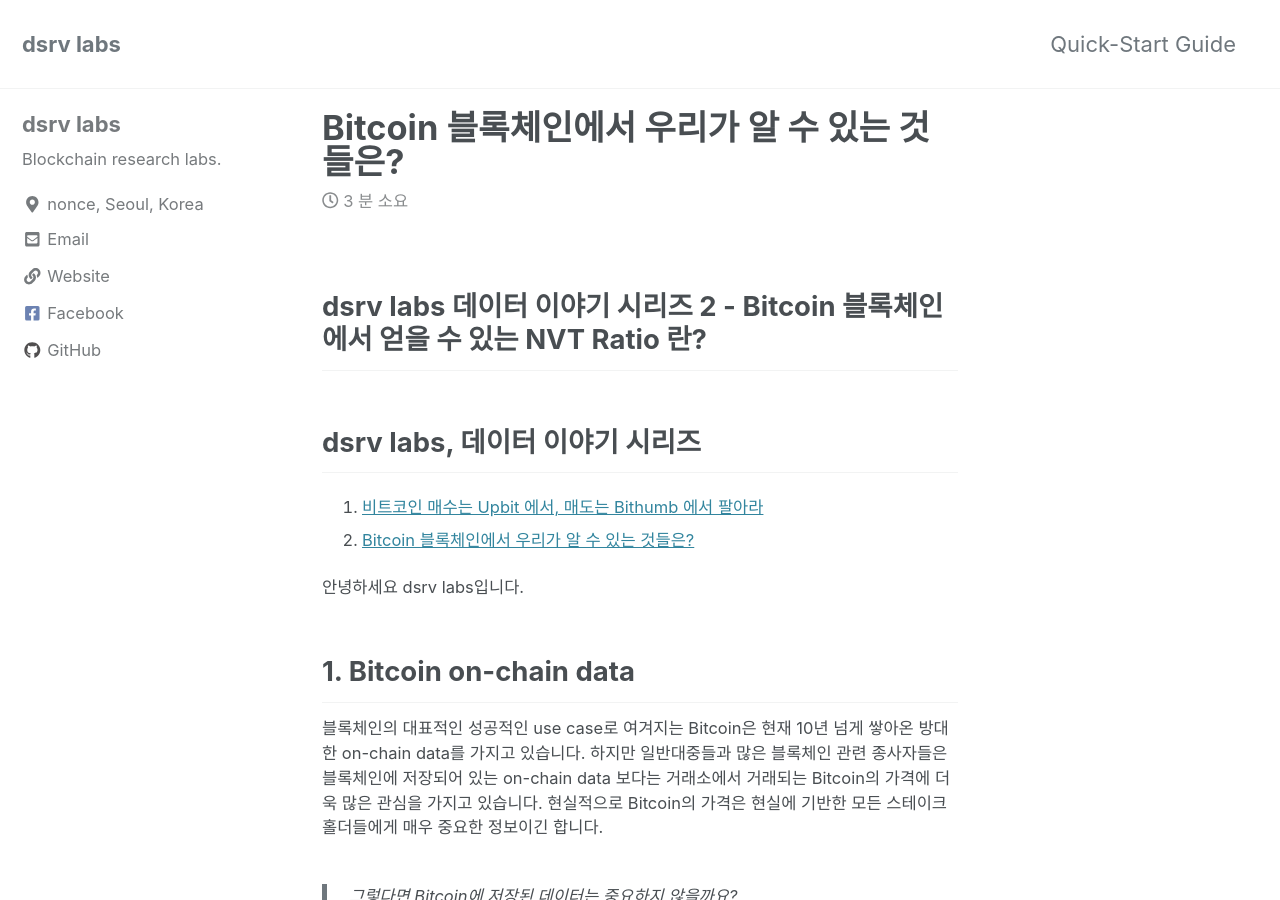
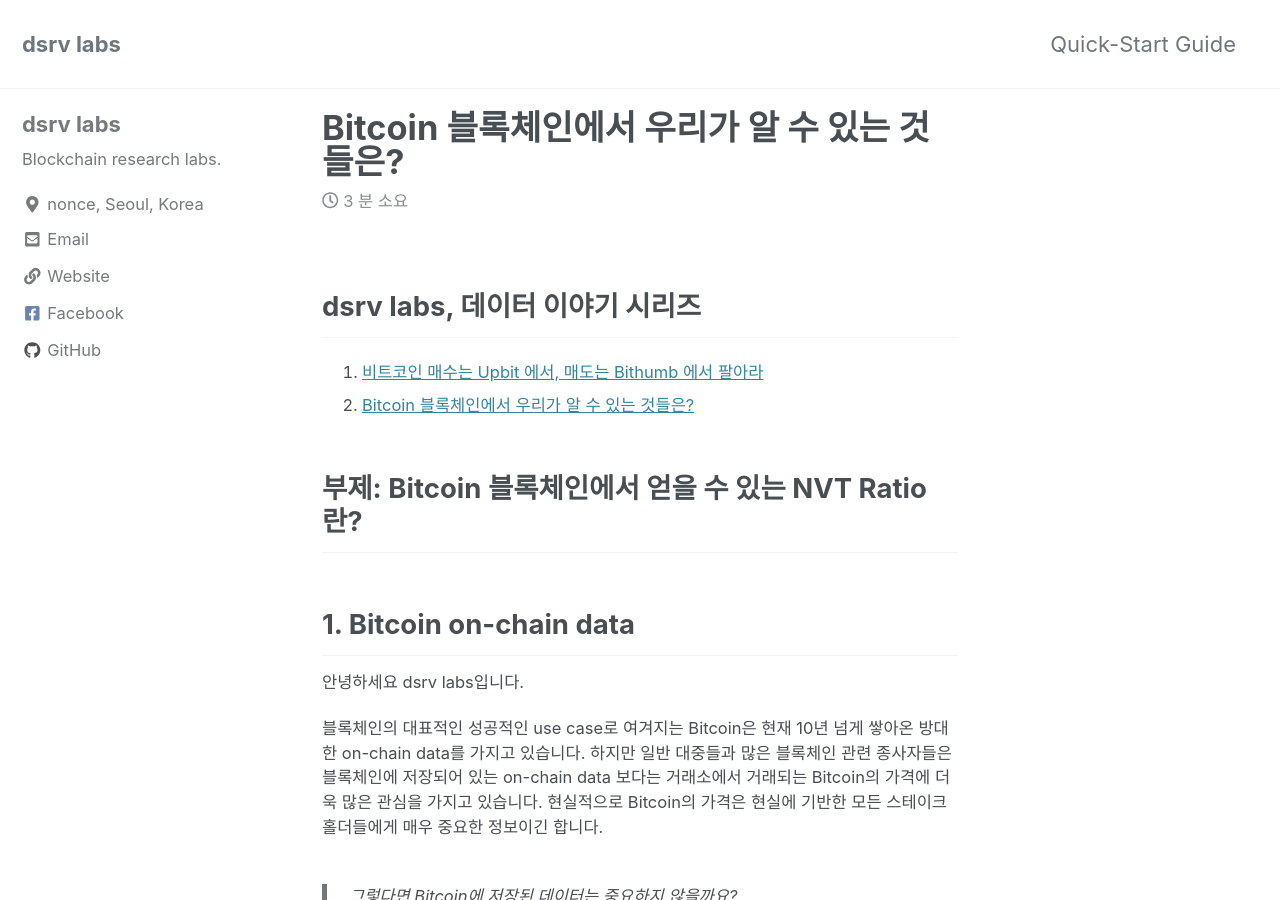
Before and after one commit to dsrvlabs/dsrvlabs.github.io, a Jekyll site: the page built from _posts/2019-09-10-looking_into_bitcoin_onchaindata.md, in a window 1280 px wide and 900 px high. Built offline with Jekyll 4.4.1, drawn with Linux system fonts in a browser that asks for light colours; cached includes are drawn as plain includes; nearby versions of some CDN libraries; comment, search, counter and statistics services are not loaded; some of the changed text lies outside the part shown.

Commit message:
Update series links of blog posts
Update series links of blog posts

Signed-off-by: Hyung-Kyu Choi <hyungkyu.choi@gmail.com>

```diff
--- a/_posts/2019-09-10-looking_into_bitcoin_onchaindata.md
+++ b/_posts/2019-09-10-looking_into_bitcoin_onchaindata.md
@@ -4,19 +4,19 @@
 categories: blog news
 comments: true
 ---
-## dsrv labs 데이터 이야기 시리즈 2 - Bitcoin 블록체인에서 얻을 수 있는 NVT Ratio 란?
-
 ## dsrv labs, 데이터 이야기 시리즈
 
 1. [비트코인 매수는 Upbit 에서, 매도는 Bithumb 에서 팔아라](https://www.dsrvlabs.com/blog/news/%EB%B9%84%ED%8A%B8%EC%BD%94%EC%9D%B8_%ED%98%B8%EA%B0%80%EC%B0%A8%EC%9D%B4/)
 2. [Bitcoin 블록체인에서 우리가 알 수 있는 것들은?](https://www.dsrvlabs.com/blog/news/looking_into_bitcoin_onchaindata/)
 
-안녕하세요 dsrv labs입니다.
+## 부제: Bitcoin 블록체인에서 얻을 수 있는 NVT Ratio 란?
 
 ## 1. Bitcoin on-chain data
 
+안녕하세요 dsrv labs입니다.
+
 블록체인의 대표적인 성공적인 use case로 여겨지는 Bitcoin은 현재 10년 넘게 쌓아온 방대한 on-chain data를 가지고 있습니다.
-하지만 일반대중들과 많은 블록체인 관련 종사자들은 블록체인에 저장되어 있는 on-chain data 보다는 거래소에서 거래되는 Bitcoin의 가격에 더욱 많은 관심을 가지고 있습니다.
+하지만 일반 대중들과 많은 블록체인 관련 종사자들은 블록체인에 저장되어 있는 on-chain data 보다는 거래소에서 거래되는 Bitcoin의 가격에 더욱 많은 관심을 가지고 있습니다.
 현실적으로 Bitcoin의 가격은 현실에 기반한 모든 스테이크홀더들에게 매우 중요한 정보이긴 합니다.
 
 > 그렇다면 Bitcoin에 저장된 데이터는 중요하지 않을까요?
```
Also changed, not shown: _posts/2019-08-28-비트코인_호가차이.md (+1 -3 lines).
